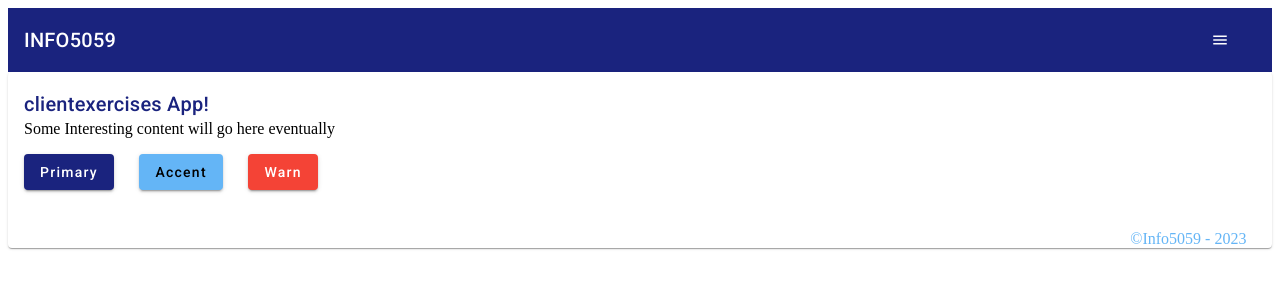
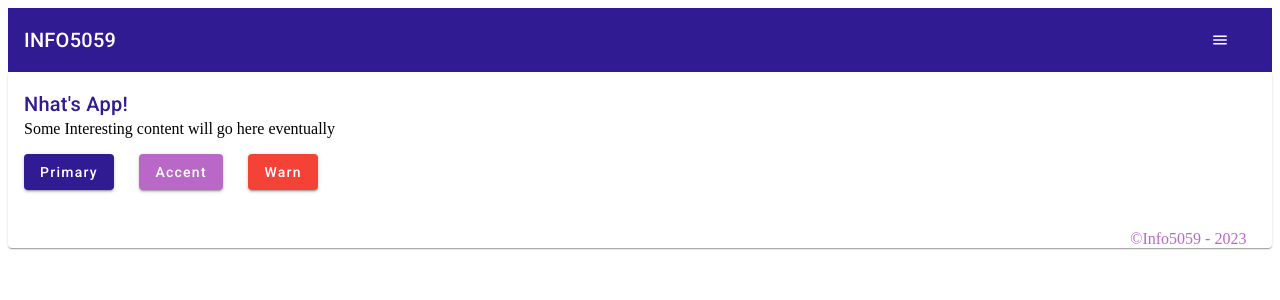
Before and after one commit to hieuhhhhhhh/clientexercises, an Angular app: page / in a window 1280 px wide. Shown: the top 300 px of the page. Built offline with nearby package versions, Linux system fonts and the light colour scheme.

Commit message:
lab 2 done

```diff
--- a/src/app/app.component.ts
+++ b/src/app/app.component.ts
@@ -3,8 +3,8 @@ import { Component } from '@angular/core';
 @Component({
   selector: 'app-root',
   templateUrl: './app.component.html',
-  styleUrl: './app.component.scss'
+  styleUrl: './app.component.scss',
 })
 export class AppComponent {
-  title = 'clientexercises';
+  title = "Nhat's";
 }
--- a/src/custom-theme.scss
+++ b/src/custom-theme.scss
@@ -3,8 +3,17 @@
 /* ======== Angular material custom themes ======== */
 /* colour names and values from */
 /* https://material.io/design/color/the-color-system.html#color-theme-creation */
-$my-primary: mat.m2-define-palette(mat.$m2-indigo-palette, 900);
-$my-accent: mat.m2-define-palette(mat.$m2-blue-palette, 300, 200, 400);
+$my-primary: mat.m2-define-palette(
+  mat.$m2-deep-purple-palette,
+  900
+); // Dark purple
+$my-accent: mat.m2-define-palette(
+  mat.$m2-purple-palette,
+  300,
+  200,
+  400
+); // Light purple
+
 $my-theme: mat.m2-define-light-theme(
   (
     color: (
```
